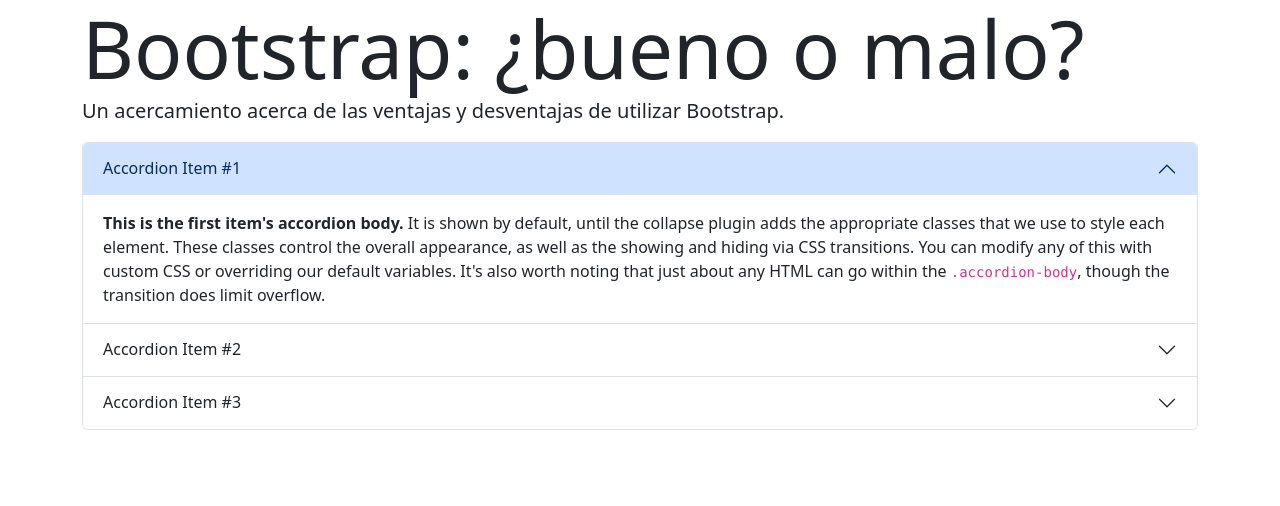
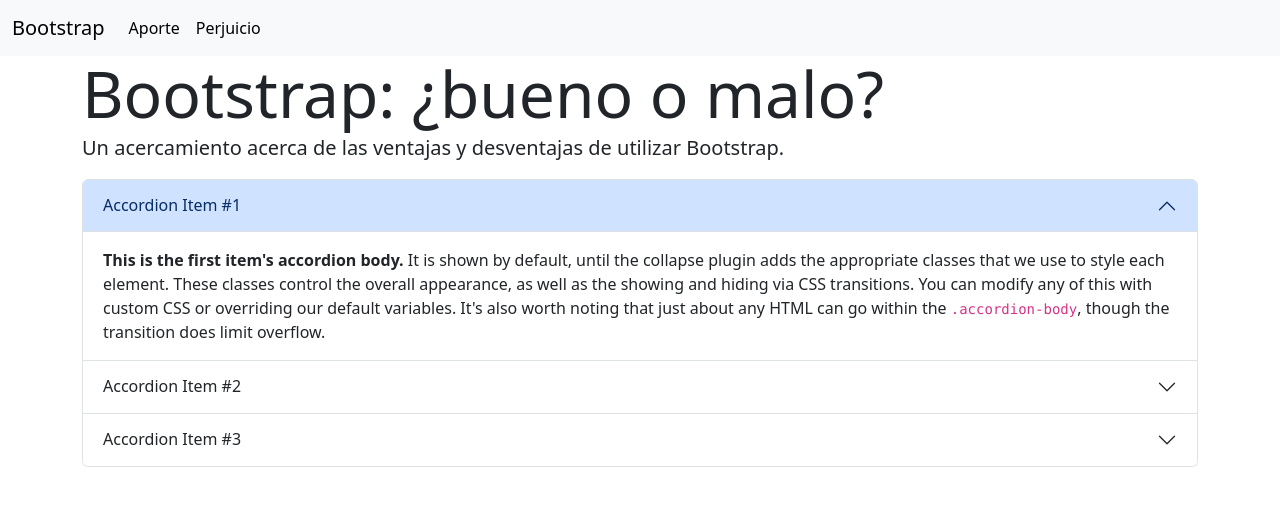
Before and after one commit to CaroF19/Beneficios-de-Bootstrap, a plain HTML site: page index.html in a window 1280 px wide. Drawn offline with Linux system fonts and the light colour scheme.

Commit message:
Tabla de navegación

```diff
--- a/index.html
+++ b/index.html
@@ -8,10 +8,36 @@
     <title>Beneficios de Bootstrap</title>
 </head>
 <body>
+  <!-- Barra de navegación -->
+  <nav class="navbar navbar-expand-lg bg-body-tertiary">
+    <div class="container-fluid">
+        <a class="navbar-brand" href="#">Bootstrap</a>
+        <button class="navbar-toggler" type="button" data-bs-toggle="collapse" data-bs-target="#navbarNav" aria-controls="navbarNav" aria-expanded="false" aria-label="Toggle navigation">
+            <span class="navbar-toggler-icon"></span>
+        </button>
+        <div class="collapse navbar-collapse" id="navbarNav">
+            <ul class="navbar-nav">
+                <li class="nav-item">
+                    <a class="nav-link active" aria-current="page" href="#"> Aporte</a>
+                </li>
+                <li class="nav-item">
+                  <a class="nav-link active" aria-current="page" href="#"> Perjuicio</a>
+              </li>
+                <li class="nav-item">
+                    <a class="nav-link" href="#"></a>
+                </li>
+                <li class="nav-item">
+                    <a class="nav-link disabled"></a>
+                </li>
+            </ul>
+        </div>
+    </div>
+</nav>
+<!-- Cierre barra de navegación -->
 
     <!-- Start title -->
     <div class="container center">
-        <div class="display-1">Bootstrap: ¿bueno o malo?</div>
+        <div class="display-3">Bootstrap: ¿bueno o malo?</div>
         <p class="lead">Un acercamiento acerca de las ventajas y desventajas de utilizar Bootstrap.</p>
             <p class="text-end">
             </p>
```
